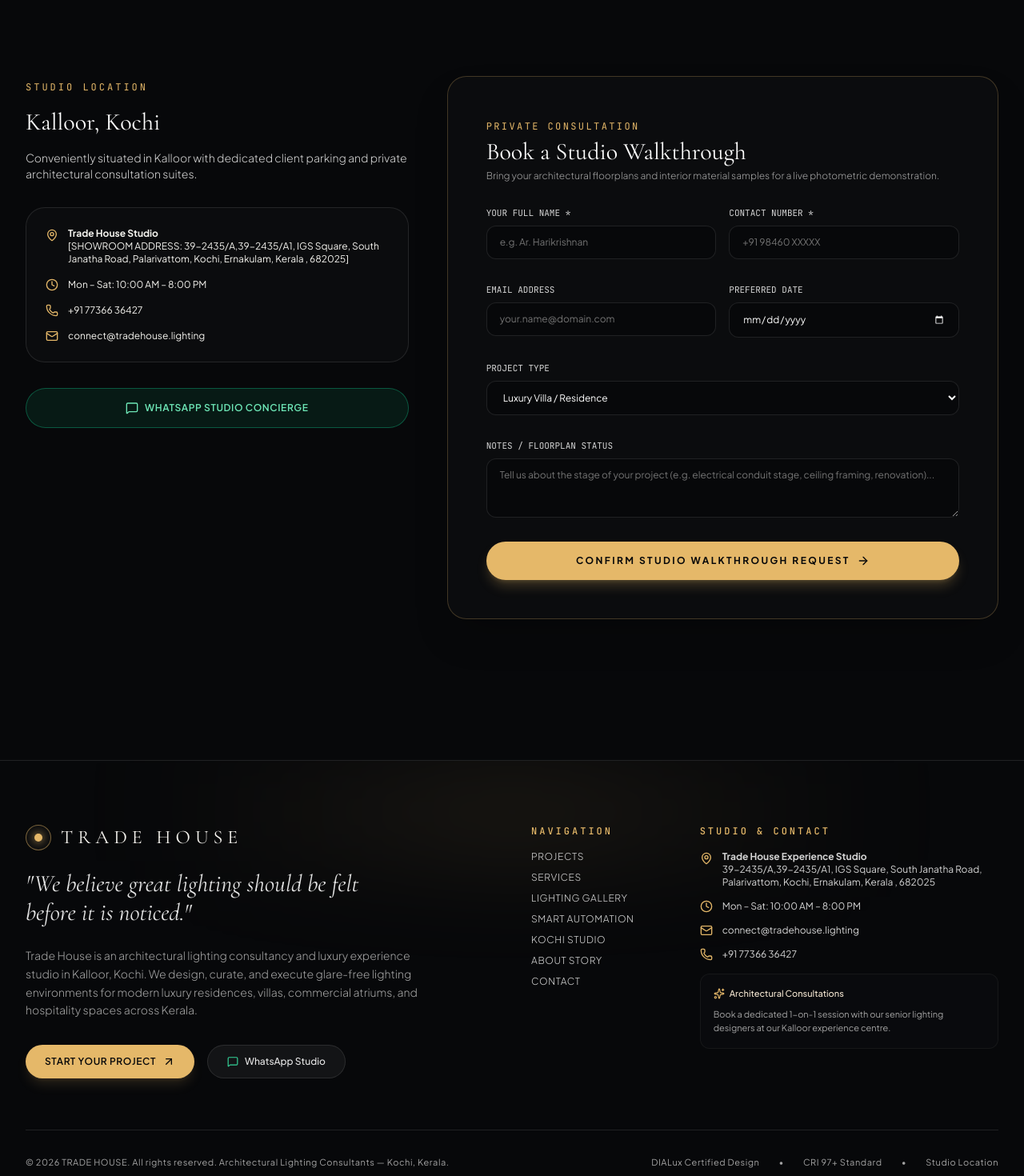
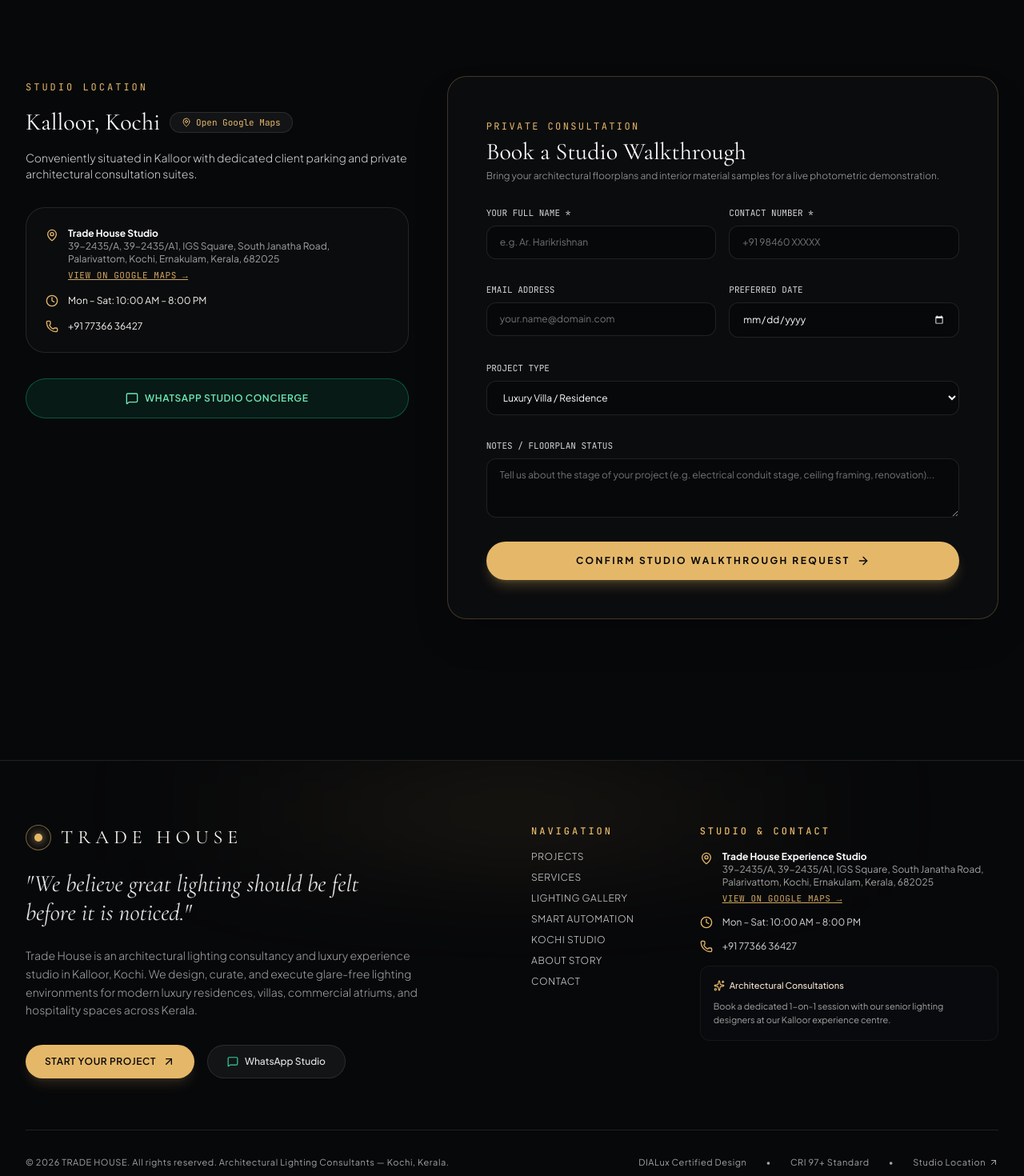
Before and after one commit to InfoBluera/TradeHouse, a React (Vite) app: page /studio in a window 1280 px wide. Shown: the part 1540-3010 px from the top of the page at 80% size. Built offline with nearby package versions, Linux system fonts and the light colour scheme.

Commit message:
update location and remove email

```diff
--- a/src/components/Footer.jsx
+++ b/src/components/Footer.jsx
@@ -1,6 +1,6 @@
 import React from 'react';
 import { Link } from 'react-router-dom';
-import { ArrowUpRight, Mail, Phone, MapPin, Clock, MessageSquare, ShieldCheck, Sparkles } from 'lucide-react';
+import { ArrowUpRight, Phone, MapPin, Clock, MessageSquare, ShieldCheck, Sparkles } from 'lucide-react';
 import { BRAND, SERVICES } from '../data/siteData';
 
 export default function Footer() {
@@ -66,22 +66,31 @@ export default function Footer() {
               Studio & Contact
             </h4>
             <div className="space-y-3.5 text-xs text-neutral-300">
-              <div className="flex items-start gap-3">
-                <MapPin className="w-4 h-4 text-luxe-gold shrink-0 mt-0.5" />
-                <span>
-                  <strong>Trade House Experience Studio</strong><br />
-                  39-2435/A,39-2435/A1, IGS Square, South Janatha Road, Palarivattom, Kochi, Ernakulam, Kerala , 682025
+              <a
+                href={BRAND.mapUrl}
+                target="_blank"
+                rel="noopener noreferrer"
+                className="group flex items-start gap-3 hover:text-luxe-gold transition-colors"
+                title="Open Trade House in Google Maps"
+              >
+                <MapPin className="w-4 h-4 text-luxe-gold shrink-0 mt-0.5 group-hover:scale-110 transition-transform" />
+                <span className="group-hover:text-neutral-200 transition-colors">
+                  <strong className="text-white group-hover:text-luxe-gold transition-colors inline-flex items-center gap-1">
+                    Trade House Experience Studio
+                    <ArrowUpRight className="w-3.5 h-3.5 opacity-0 group-hover:opacity-100 text-luxe-gold transition-opacity" />
+                  </strong>
+                  <br />
+                  <span className="text-neutral-400 group-hover:text-neutral-300">
+                    {BRAND.address}
+                  </span>
+                  <span className="text-[11px] text-luxe-gold/90 group-hover:text-luxe-gold flex items-center gap-1 mt-1 font-mono uppercase tracking-wider underline">
+                    View on Google Maps →
+                  </span>
                 </span>
-              </div>
+              </a>
               <div className="flex items-center gap-3">
                 <Clock className="w-4 h-4 text-luxe-gold shrink-0" />
                 <span>{BRAND.openingHours}</span>
-              </div>
-              <div className="flex items-center gap-3">
-                <Mail className="w-4 h-4 text-luxe-gold shrink-0" />
-                <a href={`mailto:${BRAND.email}`} className="hover:text-luxe-gold transition-colors">
-                  {BRAND.email}
-                </a>
               </div>
               <div className="flex items-center gap-3">
                 <Phone className="w-4 h-4 text-luxe-gold shrink-0" />
@@ -110,7 +119,14 @@ export default function Footer() {
             <span>•</span>
             <span>CRI 97+ Standard</span>
             <span>•</span>
-            <Link to="/contact" className="hover:text-luxe-gold transition-colors">Studio Location</Link>
+            <a
+              href={BRAND.mapUrl}
+              target="_blank"
+              rel="noopener noreferrer"
+              className="hover:text-luxe-gold transition-colors inline-flex items-center gap-1"
+            >
+              Studio Location <ArrowUpRight className="w-3 h-3" />
+            </a>
           </div>
         </div>
       </div>
--- a/src/components/Header.jsx
+++ b/src/components/Header.jsx
@@ -189,7 +189,16 @@ export default function Header() {
               <ArrowRight className="w-4 h-4" />
             </Link>
             <div className="flex items-center justify-between text-xs text-neutral-400 pt-2 border-t border-white/10">
-              <span className="text-[11px]">{BRAND.location}</span>
+              <a
+                href={BRAND.mapUrl}
+                target="_blank"
+                rel="noopener noreferrer"
+                className="text-[11px] hover:text-luxe-gold transition-colors inline-flex items-center gap-1"
+                title="Open Trade House on Google Maps"
+              >
+                <span>{BRAND.location}</span>
+                <span className="text-luxe-gold text-[10px]">↗</span>
+              </a>
               <a href={BRAND.whatsappUrl} target="_blank" rel="noopener noreferrer" className="text-luxe-gold text-[11px] hover:underline font-mono">
                 WhatsApp Studio
               </a>
--- a/src/data/siteData.js
+++ b/src/data/siteData.js
@@ -8,13 +8,13 @@ export const BRAND = {
   city: "Kochi",
   region: "Kerala, India",
   phone: "+91 77366 36427",
-  email: "connect@tradehouse.lighting",
   whatsapp: "+91 77366 36427",
   whatsappUrl:
     "https://wa.me/917736636427?text=Hello%20Trade%20House%2C%20I%20would%20like%20to%20discuss%20a%20lighting%20project.",
+  mapUrl: "https://maps.app.goo.gl/ZKsyjmN34kgXBqWK9",
   openingHours: "Mon – Sat: 10:00 AM – 8:00 PM",
   address:
-    "Trade House Experience Studio, 39-2435/A,39-2435/A1, IGS Square, South Janatha Road, Palarivattom, Kochi, Ernakulam, Kerala , 682025",
+    "39-2435/A, 39-2435/A1, IGS Square, South Janatha Road, Palarivattom, Kochi, Ernakulam, Kerala, 682025",
 };
 
 export const SERVICE_CATEGORIES = [
--- a/src/pages/ContactPage.jsx
+++ b/src/pages/ContactPage.jsx
@@ -1,6 +1,6 @@
 import React, { useState } from 'react';
 import { BRAND } from '../data/siteData';
-import { MapPin, Phone, Mail, Clock, MessageSquare, CheckCircle2, ArrowRight, Sparkles } from 'lucide-react';
+import { MapPin, Phone, Clock, MessageSquare, CheckCircle2, ArrowRight, Sparkles } from 'lucide-react';
 
 export default function ContactPage() {
   const [submitted, setSubmitted] = useState(false);
@@ -63,15 +63,29 @@ export default function ContactPage() {
               </span>
 
               <div className="space-y-4 text-xs">
-                <div className="flex items-start gap-3.5">
-                  <MapPin className="w-4 h-4 text-luxe-gold shrink-0 mt-0.5" />
+                <a
+                  href={BRAND.mapUrl}
+                  target="_blank"
+                  rel="noopener noreferrer"
+                  className="group flex items-start gap-3.5 hover:text-luxe-gold transition-colors"
+                  title="Open in Google Maps"
+                >
+                  <MapPin className="w-4 h-4 text-luxe-gold shrink-0 mt-0.5 group-hover:scale-110 transition-transform" />
                   <div>
-                    <strong className="text-white block text-sm">Trade House Experience Studio</strong>
-                    <span className="text-neutral-400">
-                      [SHOWROOM ADDRESS: 39-2435/A,39-2435/A1, IGS Square, South Janatha Road, Palarivattom, Kochi, Ernakulam, Kerala , 682025]
+                    <div className="flex items-center gap-1.5">
+                      <strong className="text-white group-hover:text-luxe-gold transition-colors block text-sm">
+                        Trade House Experience Studio
+                      </strong>
+                      <ArrowRight className="w-3.5 h-3.5 text-luxe-gold opacity-0 group-hover:opacity-100 transition-opacity" />
+                    </div>
+                    <span className="text-neutral-400 group-hover:text-neutral-300 transition-colors block">
+                      {BRAND.address}
+                    </span>
+                    <span className="text-[11px] text-luxe-gold/90 group-hover:text-luxe-gold flex items-center gap-1 mt-1 font-mono uppercase tracking-wider underline">
+                      View on Google Maps →
                     </span>
                   </div>
-                </div>
+                </a>
 
                 <div className="flex items-start gap-3.5 border-t border-white/5 pt-3">
                   <Clock className="w-4 h-4 text-luxe-gold shrink-0 mt-0.5" />
@@ -87,16 +101,6 @@ export default function ContactPage() {
                     <strong className="text-white block text-sm">Studio Phone</strong>
                     <a href={`tel:${BRAND.phone}`} className="text-neutral-300 hover:text-luxe-gold transition-colors">
                       {BRAND.phone}
-                    </a>
-                  </div>
-                </div>
-
-                <div className="flex items-start gap-3.5 border-t border-white/5 pt-3">
-                  <Mail className="w-4 h-4 text-luxe-gold shrink-0 mt-0.5" />
-                  <div>
-                    <strong className="text-white block text-sm">Email Inquiries</strong>
-                    <a href={`mailto:${BRAND.email}`} className="text-neutral-300 hover:text-luxe-gold transition-colors">
-                      {BRAND.email}
                     </a>
                   </div>
                 </div>
--- a/src/pages/StudioPage.jsx
+++ b/src/pages/StudioPage.jsx
@@ -2,7 +2,6 @@ import {
   ArrowRight,
   CheckCircle2,
   Clock,
-  Mail,
   MapPin,
   MessageSquare,
   Phone,
@@ -157,7 +156,17 @@ export default function StudioPage() {
               <span className="text-xs uppercase tracking-[0.25em] text-luxe-gold font-mono">
                 Studio Location
               </span>
-              <h2 className="font-serif text-3xl text-white">Kalloor, Kochi</h2>
+              <div className="flex items-center gap-3 flex-wrap">
+                <h2 className="font-serif text-3xl text-white">Kalloor, Kochi</h2>
+                <a
+                  href={BRAND.mapUrl}
+                  target="_blank"
+                  rel="noopener noreferrer"
+                  className="inline-flex items-center gap-1.5 px-3.5 py-1 rounded-full bg-white/5 border border-white/10 text-[11px] font-mono text-luxe-gold hover:bg-luxe-gold/10 hover:border-luxe-gold/40 transition-all"
+                >
+                  <MapPin className="w-3 h-3 text-luxe-gold" /> Open Google Maps
+                </a>
+              </div>
               <p className="text-xs sm:text-sm text-neutral-300 font-light leading-relaxed">
                 Conveniently situated in Kalloor with dedicated client parking
                 and private architectural consultation suites.
@@ -165,26 +174,36 @@ export default function StudioPage() {
             </div>
 
             <div className="p-6 rounded-3xl bg-obsidian-900 border border-white/10 space-y-4 text-xs">
-              <div className="flex items-start gap-3">
-                <MapPin className="w-4 h-4 text-luxe-gold shrink-0 mt-0.5" />
+              <a
+                href={BRAND.mapUrl}
+                target="_blank"
+                rel="noopener noreferrer"
+                className="group flex items-start gap-3 hover:text-luxe-gold transition-colors text-left"
+                title="Open location in Google Maps"
+              >
+                <MapPin className="w-4 h-4 text-luxe-gold shrink-0 mt-0.5 group-hover:scale-110 transition-transform" />
                 <span>
-                  <strong>Trade House Studio</strong>
-                  <br />
-                  [SHOWROOM ADDRESS: 39-2435/A,39-2435/A1, IGS Square, South
-                  Janatha Road, Palarivattom, Kochi, Ernakulam, Kerala , 682025]
+                  <strong className="text-white group-hover:text-luxe-gold transition-colors flex items-center gap-1">
+                    Trade House Studio
+                    <ArrowRight className="w-3.5 h-3.5 text-luxe-gold opacity-0 group-hover:opacity-100 transition-opacity" />
+                  </strong>
+                  <span className="text-neutral-400 group-hover:text-neutral-300 transition-colors block">
+                    {BRAND.address}
+                  </span>
+                  <span className="text-[11px] text-luxe-gold/90 group-hover:text-luxe-gold flex items-center gap-1 mt-1 font-mono uppercase tracking-wider underline">
+                    View on Google Maps →
+                  </span>
                 </span>
-              </div>
+              </a>
               <div className="flex items-center gap-3">
                 <Clock className="w-4 h-4 text-luxe-gold shrink-0" />
                 <span>{BRAND.openingHours}</span>
               </div>
               <div className="flex items-center gap-3">
                 <Phone className="w-4 h-4 text-luxe-gold shrink-0" />
-                <span>{BRAND.phone}</span>
-              </div>
-              <div className="flex items-center gap-3">
-                <Mail className="w-4 h-4 text-luxe-gold shrink-0" />
-                <span>{BRAND.email}</span>
+                <a href={`tel:${BRAND.phone}`} className="hover:text-luxe-gold transition-colors">
+                  {BRAND.phone}
+                </a>
               </div>
             </div>
 
```
Also changed, not shown: src/pages/AboutPage.jsx (+14 -5 lines), public/project/Bismi_Home_Appliances/~$smi_project_info.txt (deleted), public/project/Hedge_Cafe/~$dge_Cafe_project_info.txt (deleted), public/project/Prestige/~$estige_project_info.txt (deleted), public/project/Terratone_hotel/~$rratone_project_info.txt (deleted), public/project/rajesh_lights/~$jech_lights_decment.txt (deleted).
